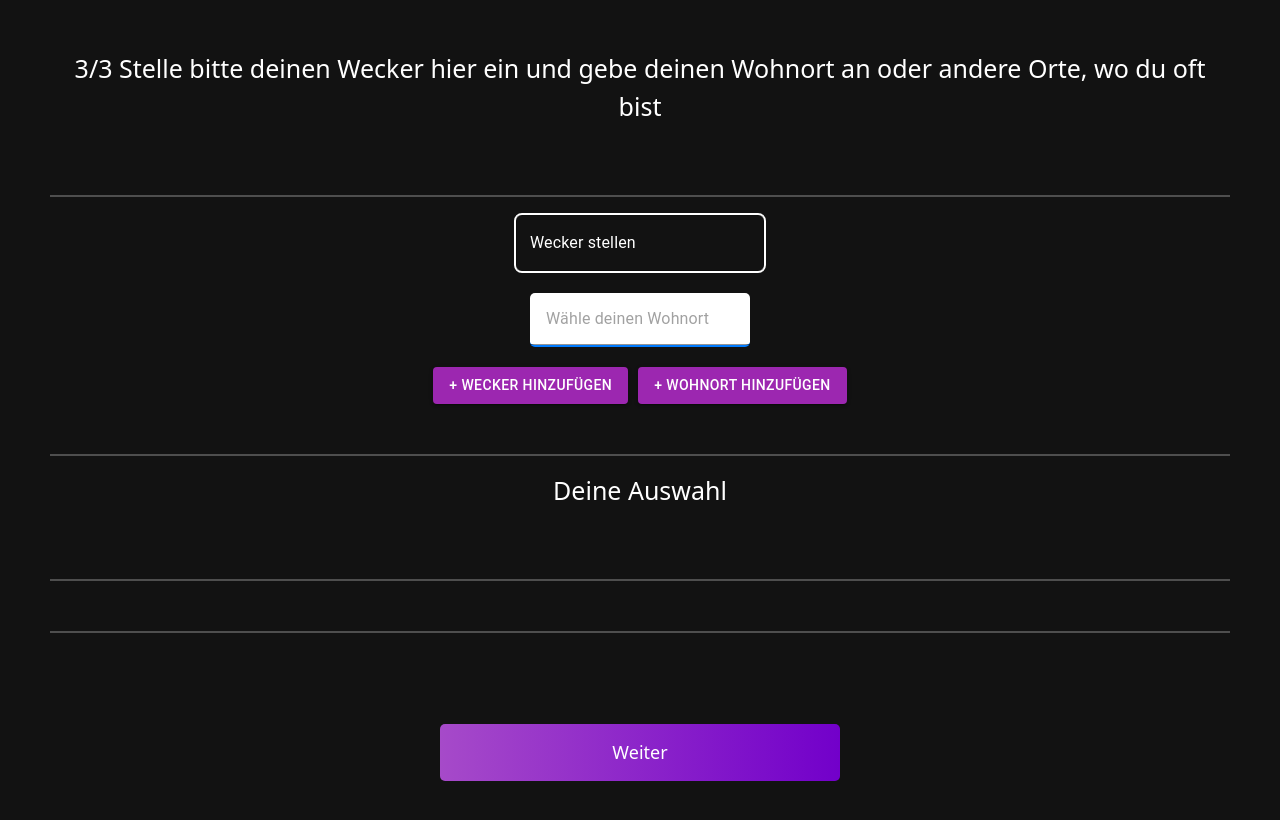
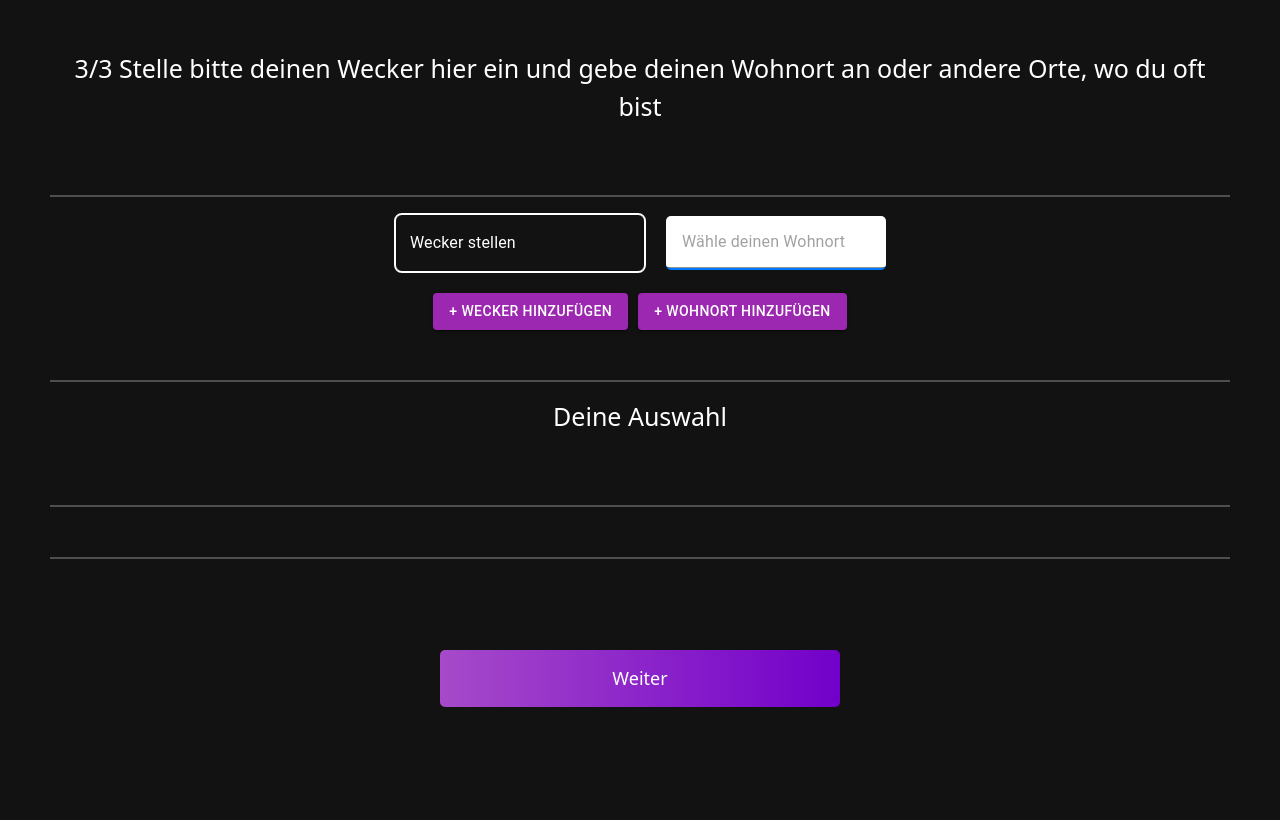
Before and after one commit to Shibdrex/AdvancedSoftwareEngineering, a React (Create React App) app in the folder Frontend-Module/: page /setTime in a window 1280 px wide. Shown: the top 820 px of the page. Built offline with nearby package versions, Linux system fonts and the light colour scheme.

Commit message:
Frontend: design changes

```diff
--- a/Frontend-Module/src/components/Preferences/PrefComponents/Time/Clock.js
+++ b/Frontend-Module/src/components/Preferences/PrefComponents/Time/Clock.js
@@ -27,6 +27,7 @@ function Clock({ onAddTask }) {
     return (
         <div style={{ gap: '25px' }}>
             <div className="flex-container" style={{ display: 'flex', flexDirection: 'column', gap: '20px' }}>
+            <div className="flex-container" style={{ display: 'flex', flexDirection: 'row', gap: '20px' }}>
                 <LocalizationProvider dateAdapter={AdapterDayjs}>
                         <TimePicker
                             label="Wecker stellen"
@@ -70,6 +71,7 @@ function Clock({ onAddTask }) {
 
                     placeholder="Wähle deinen Wohnort"
                 />
+                </div>
                 <div style={{ display: 'flex', gap: '10px' }}>
                     <Button variant="contained" color="secondary" onClick={handleAddTime}>
                         + Wecker hinzufügen
```
